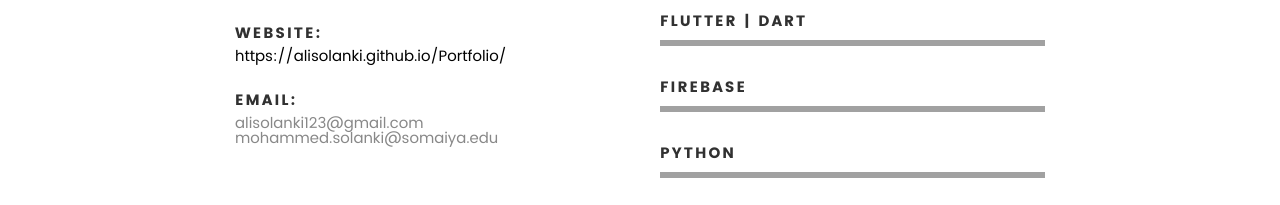
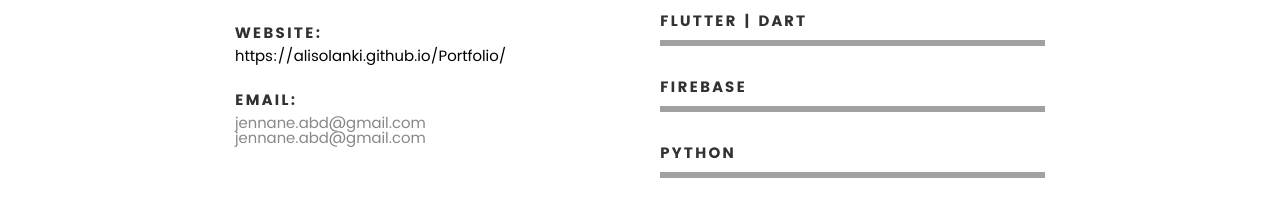
Before and after one commit to jennane-abd/AbdellahJennane.Github.io, a plain HTML site: page index.html in a window 1280 px wide. Shown: the part 1955-2160 px from the top of the page. Drawn offline with Linux system fonts and the light colour scheme; files whose address does not match are found by name.

Commit message:
Update index.html

```diff
--- a/index.html
+++ b/index.html
@@ -23,10 +23,10 @@
     <meta name="topic" content="Abdellah Jennane portfolio">
     <meta name="summary" content="This is Abdellah Jennane's Portfolio Website who is a Developer and a YouTuber.">
     <meta name="Classification" content="Business">
-    <meta name="author" content="Abdellah Jennane, alisolanki123@gmail.com">
+    <meta name="author" content="Abdellah Jennane, jennane.abd@gmail.com">
     <meta name="designer" content="Abdellah Jennane">
     <meta name="copyright" content="Abdellah Jennane">
-    <meta name="reply-to" content="alisolanki123@gmail.com">
+    <meta name="reply-to" content="jennane.abd@gmail.com">
     <meta name="owner" content="Abdellah Jennane">
     <meta name="url" content="https://alisolanki.github.io/Portfolio/">
     <meta name="identifier-URL" content="https://github.com/jennane-abd/Portfolio3/">
@@ -183,8 +183,8 @@
    				</li>
                     <li>
                         <strong>Email:</strong>
-                        <span>alisolanki123@gmail.com</span>
-                        <span>mohammed.solanki@somaiya.edu</span>
+                        <span>jennane.abd@gmail.com</span>
+                        <span>jennane.abd@gmail.com</span>
                     </li>
 
    			</ul> <!-- /info-list -->
@@ -784,7 +784,7 @@
 
    			<h5>Email Me At</h5>
 
-   			<p>alisolanki123@gmail.com<br>
+   			<p>jennane.abd@gmail.com<br>
 			   mohammed.solanki@somaiya.edu
 			</p>
 
```
